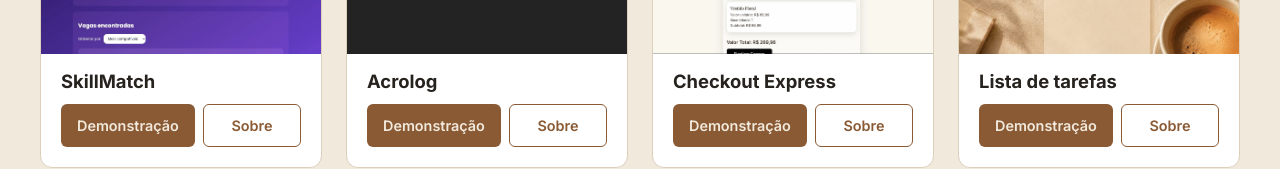
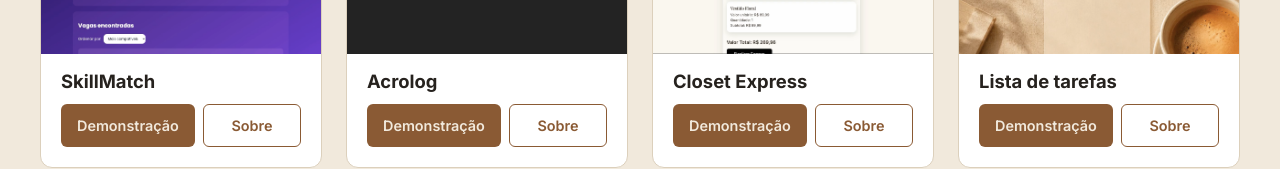
Before and after one commit to aline-volpatto/portfolio_dev, a React (Vite) app: page / in a window 1280 px wide. Shown: the part 1388-1557 px from the top of the page. Built offline with nearby package versions, Linux system fonts and the light colour scheme.

Commit message:
Ajusta explicações sobre os projetos.

```diff
--- a/src/components/projetos/Projetos.jsx
+++ b/src/components/projetos/Projetos.jsx
@@ -31,15 +31,15 @@ const projetos = [
         imagem: acroLogImagem,
         videoUrl: acroLogVideo,
         descricao:
-            'Sistema focado em gestão de acervos e logística, com interface clara para cadastro, busca e acompanhamento de itens.',
+            'Sistema de gestão de uma escola de acrobacia aérea. Inclui cadastro de alunos, gerenciamento de horas de voos, avaliação de voos, briefing e debriefing. Por ser uma aplicação totalmente front-end, os dados persistem com uso de localStorage e são extraídos manualmente para uma pasta local. Sistema em aperfeiçoamento.',
     },
     {
         id: 'checkout-express',
-        titulo: 'Checkout Express',
+        titulo: 'Closet Express',
         imagem: closetExpressImagem,
         videoUrl: closetExpressVideo,
         descricao:
-            'Fluxo de checkout simplificado para e-commerce, com etapas objetivas, validação de dados e finalização rápida do pedido.',
+            'Simulação de um checkout de uma loja virtual, com etapas objetivas, validação de dados e finalização ráida do pedido',
     },
     {
         id: 'lista-de-tarefas',
```
